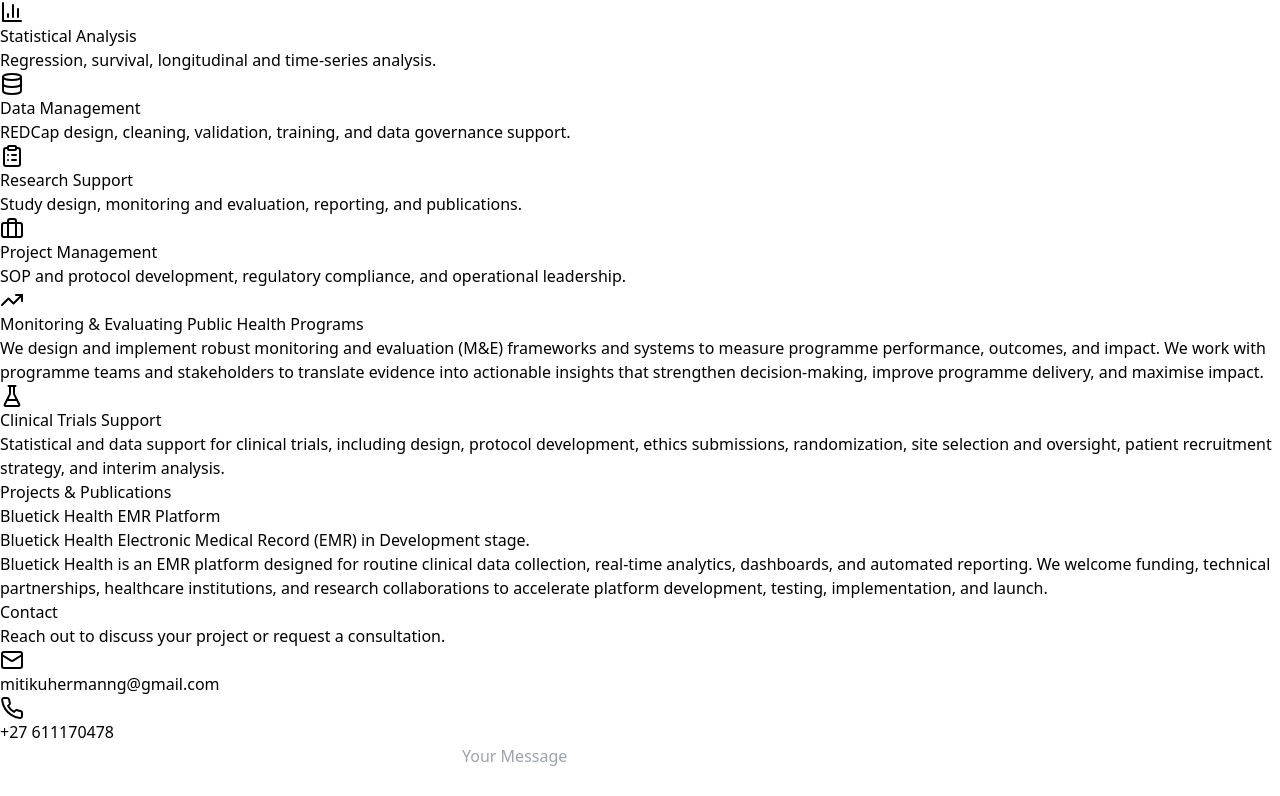
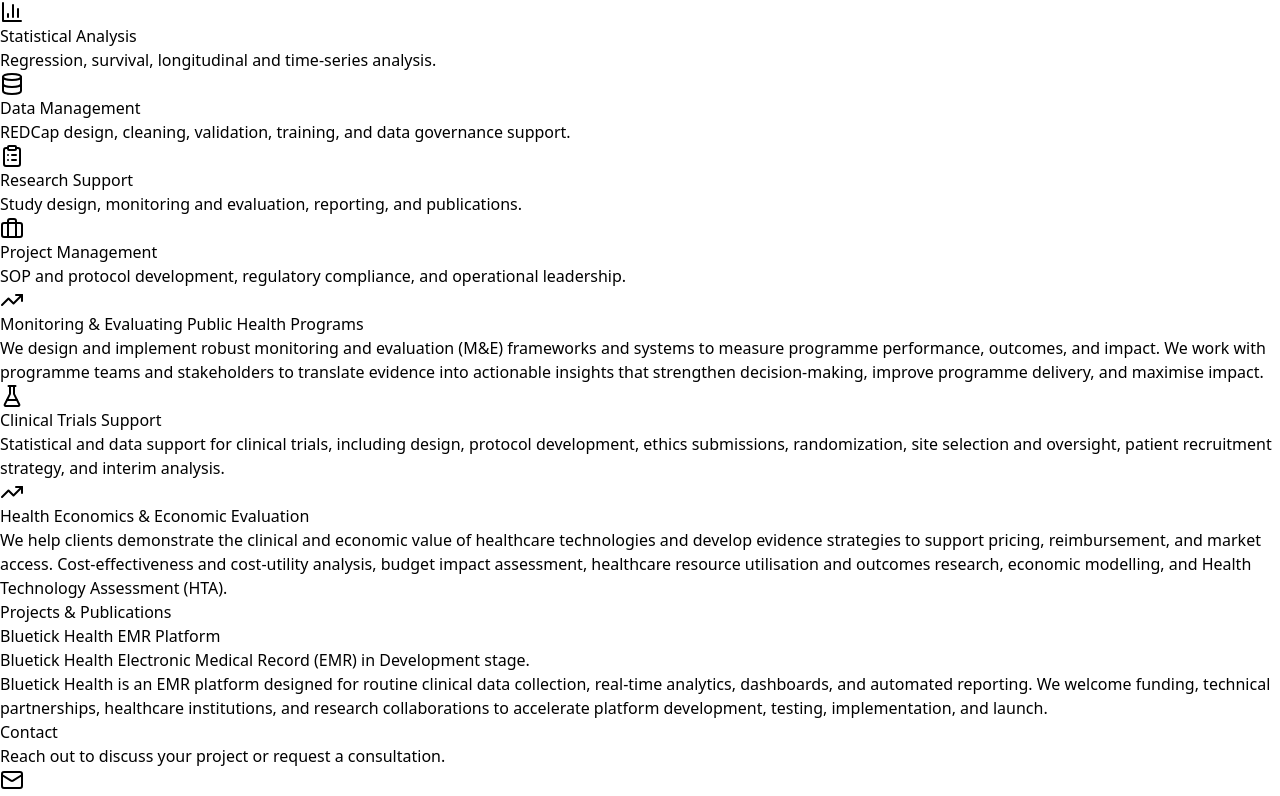
Before and after one commit to MTHermann/Bluetick-Health-public-health-consulting-website, a React (Vite) app: page / in a window 1280 px wide. Shown: the part 384-1180 px from the top of the page. Built offline with nearby package versions, Linux system fonts and the light colour scheme; the HTML template or start-up script is replaced by a standard one.

Commit message:
Add Health Economics & Economic Evaluation service to homepage
Co-authored-by: MTHermann <158726671+MTHermann@users.noreply.github.com>

```diff
--- a/src/pages/ConsultingWebsite.jsx
+++ b/src/pages/ConsultingWebsite.jsx
@@ -43,6 +43,11 @@ const services = [
     icon: FlaskConical,
     title: 'Clinical Trials Support',
     body: 'Statistical and data support for clinical trials, including design, protocol development, ethics submissions, randomization, site selection and oversight, patient recruitment strategy, and interim analysis.',
+  },
+  {
+    icon: TrendingUp,
+    title: 'Health Economics & Economic Evaluation',
+    body: 'We help clients demonstrate the clinical and economic value of healthcare technologies and develop evidence strategies to support pricing, reimbursement, and market access. Cost-effectiveness and cost-utility analysis, budget impact assessment, healthcare resource utilisation and outcomes research, economic modelling, and Health Technology Assessment (HTA).',
   },
 ]
 
```
